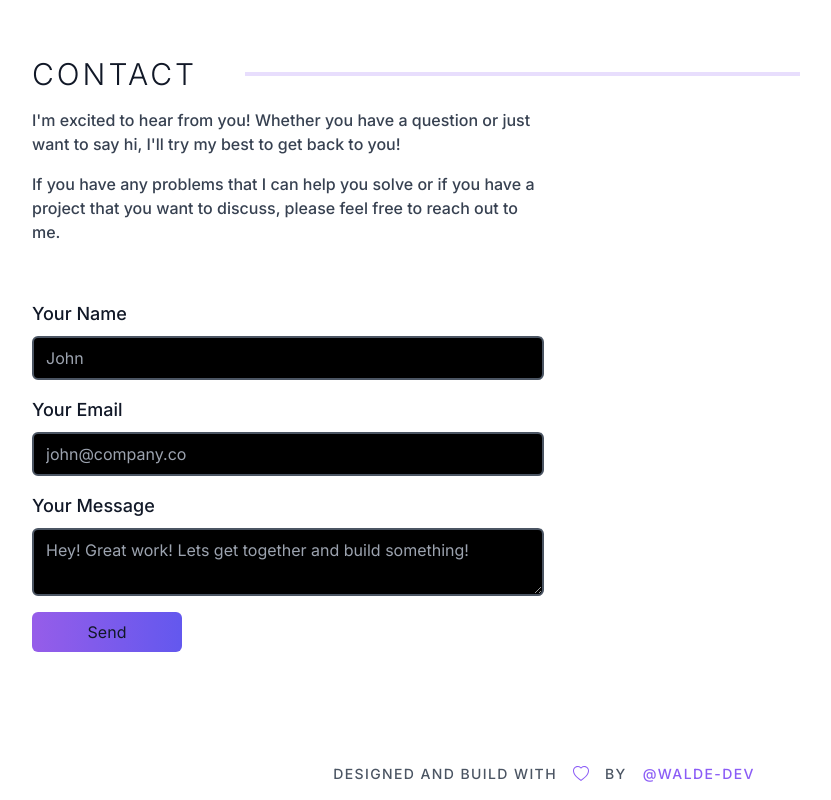
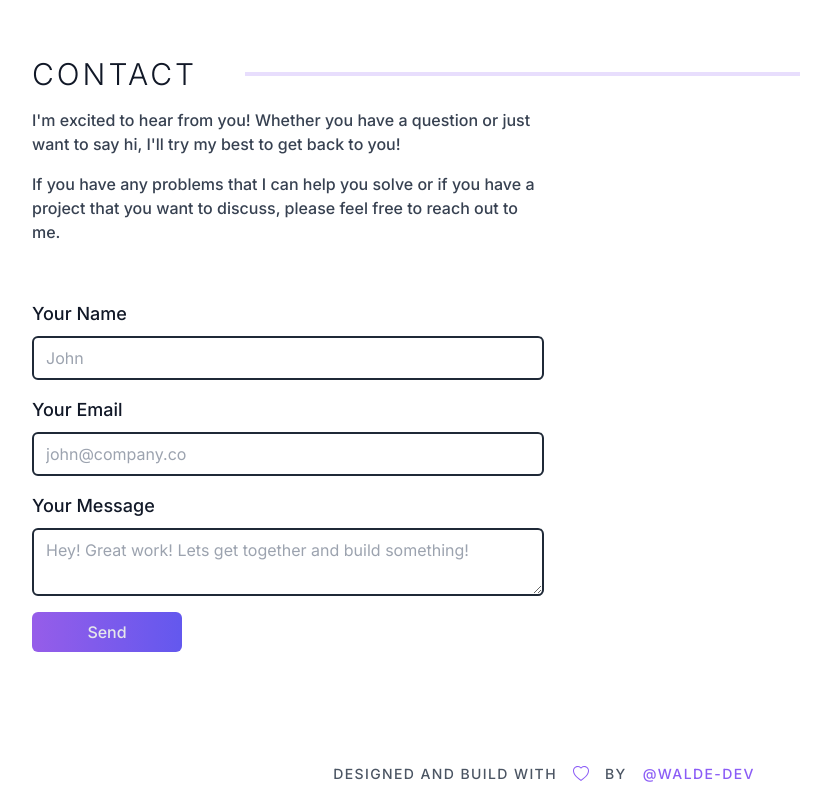
Before and after one commit to walde-dev/walde-portfolio, a Next.js app: page / in a window 1280 px wide. Shown: the part 3548-4348 px from the top of the page, without its empty margins (96-927 px from the left). Built offline with nearby package versions, Linux system fonts and the light colour scheme.

Commit message:
light mode form

```diff
--- a/src/components/ContactForm.tsx
+++ b/src/components/ContactForm.tsx
@@ -76,7 +76,7 @@ export default function ContactForm() {
           </label>
           <input
             id="name"
-            className="rounded-md border-2 border-gray-600 bg-black px-3 py-2 focus:shadow-none focus:outline-violet-700 focus:ring-violet-700"
+            className="rounded-md border-2 dark:border-gray-600 border-gray-800 dark:bg-black bg-white px-3 py-2 focus:shadow-none focus:outline-violet-700 focus:ring-violet-700"
             type="text"
             placeholder="John"
             {...register("name", { required: true })}
@@ -88,7 +88,7 @@ export default function ContactForm() {
           </label>
           <input
             id="email"
-            className="rounded-md border-2 border-gray-600 bg-black px-3 py-2 focus:shadow-none focus:outline-violet-700 focus:ring-violet-700"
+            className="rounded-md border-2 dark:border-gray-600 border-gray-800 dark:bg-black bg-white px-3 py-2 focus:shadow-none focus:outline-violet-700 focus:ring-violet-700"
             type="email"
             placeholder="john@company.co"
             {...register("email", { required: true })}
@@ -101,7 +101,7 @@ export default function ContactForm() {
           <textarea
             {...register("html", { required: true })}
             id={"html"}
-            className="rounded-md border-2 border-gray-600 bg-black px-3 py-2 focus:shadow-none focus:outline-violet-700 focus:ring-violet-700"
+            className="rounded-md border-2 dark:border-gray-600 border-gray-800 dark:bg-black bg-white px-3 py-2 focus:shadow-none focus:outline-violet-700 focus:ring-violet-700"
             placeholder={
               "Hey! Great work! Lets get together and build something!"
             }
@@ -109,7 +109,7 @@ export default function ContactForm() {
         </div>
         <button
           type="submit"
-          className="flex w-full items-center justify-center rounded-md bg-gradient-to-r from-[#965de9] to-[#6358ee] px-3 py-2 focus:shadow-none focus:outline-violet-700 focus:ring-violet-700 disabled:opacity-30 md:w-[150px]"
+          className="flex w-full items-center justify-center rounded-md bg-gradient-to-r from-[#965de9] to-[#6358ee] px-3 py-2 focus:shadow-none focus:outline-violet-700 font-medium text-gray-200  focus:ring-violet-700 disabled:opacity-30 md:w-[150px]"
           disabled={sendEmailLoading || sendEmailSuccess || rateLimited}
         >
           {sendEmailLoading ? (
```
